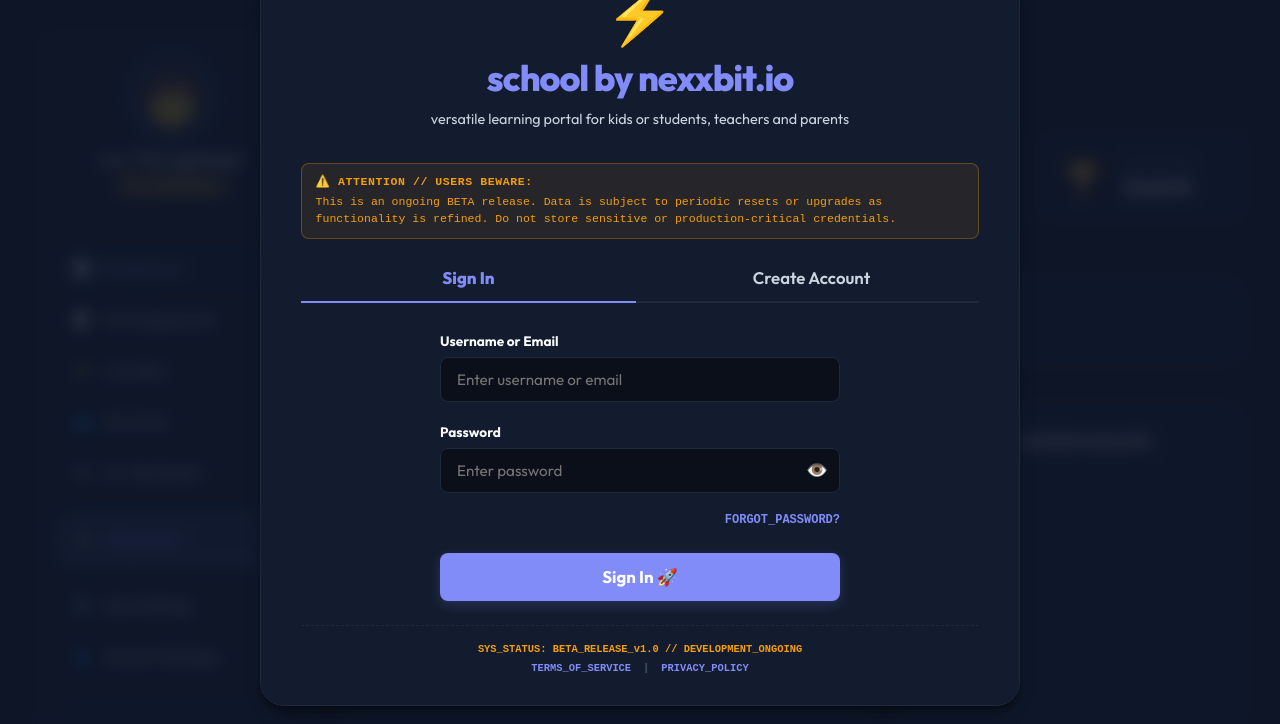
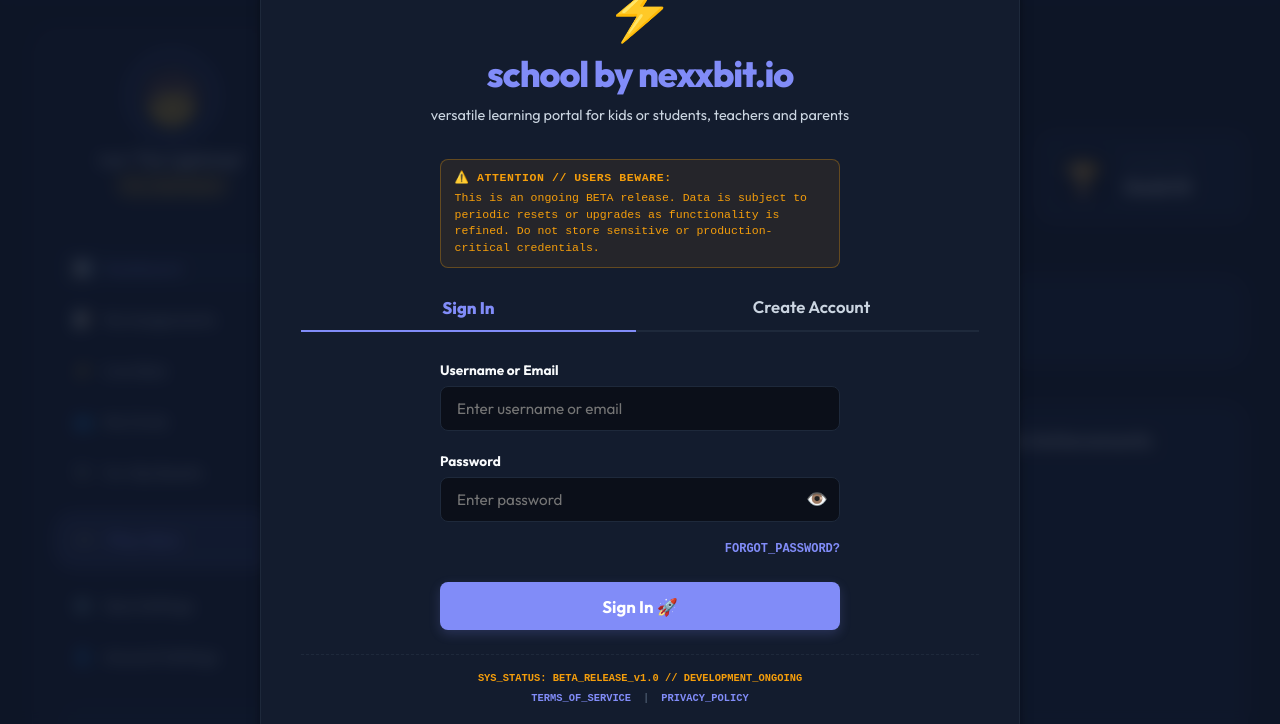
Before and after one commit to mdhafiz000/school-nexxbit, a website built with Vite: page index.html in a window 1280 px wide. Shown: the part 74-798 px from the top of the page. Built offline with nearby package versions, Linux system fonts and the light colour scheme.

Commit message:
style: remove inner scrollbar from auth card and keep beta warning banner compact

```diff
--- a/index.html
+++ b/index.html
@@ -70,7 +70,7 @@
       <p class="auth-brand-subtitle">versatile learning portal for kids or students, teachers and parents</p>
 
       <!-- Beta Warning Banner -->
-      <div style="background: rgba(245, 158, 11, 0.08); border: 1px solid rgba(245, 158, 11, 0.3); border-radius: var(--border-radius-sm); padding: 0.65rem 0.85rem; margin-top: 1rem; margin-bottom: 1rem; font-family: monospace; font-size: 0.72rem; color: #f59e0b; line-height: 1.45; text-align: left;">
+      <div style="background: rgba(245, 158, 11, 0.08); border: 1px solid rgba(245, 158, 11, 0.3); border-radius: var(--border-radius-sm); padding: 0.65rem 0.85rem; margin: 1rem auto; max-width: 400px; font-family: monospace; font-size: 0.72rem; color: #f59e0b; line-height: 1.45; text-align: left;">
         <span style="font-weight: 800; display: block; margin-bottom: 0.2rem; text-transform: uppercase; letter-spacing: 0.05em;">⚠️ ATTENTION // USERS BEWARE:</span>
         This is an ongoing BETA release. Data is subject to periodic resets or upgrades as functionality is refined. Do not store sensitive or production-critical credentials.
       </div>
--- a/src/style.css
+++ b/src/style.css
@@ -1802,8 +1802,7 @@
   background: var(--bg-secondary);
   border-radius: var(--border-radius-lg);
   border: 1px solid var(--border-color);
-  max-height: 95vh;
-  overflow-y: auto;
+  margin: auto;
   font-family: var(--font-family);
   animation: fadeIn 0.3s ease;
   transition: max-width 0.3s ease;
```
